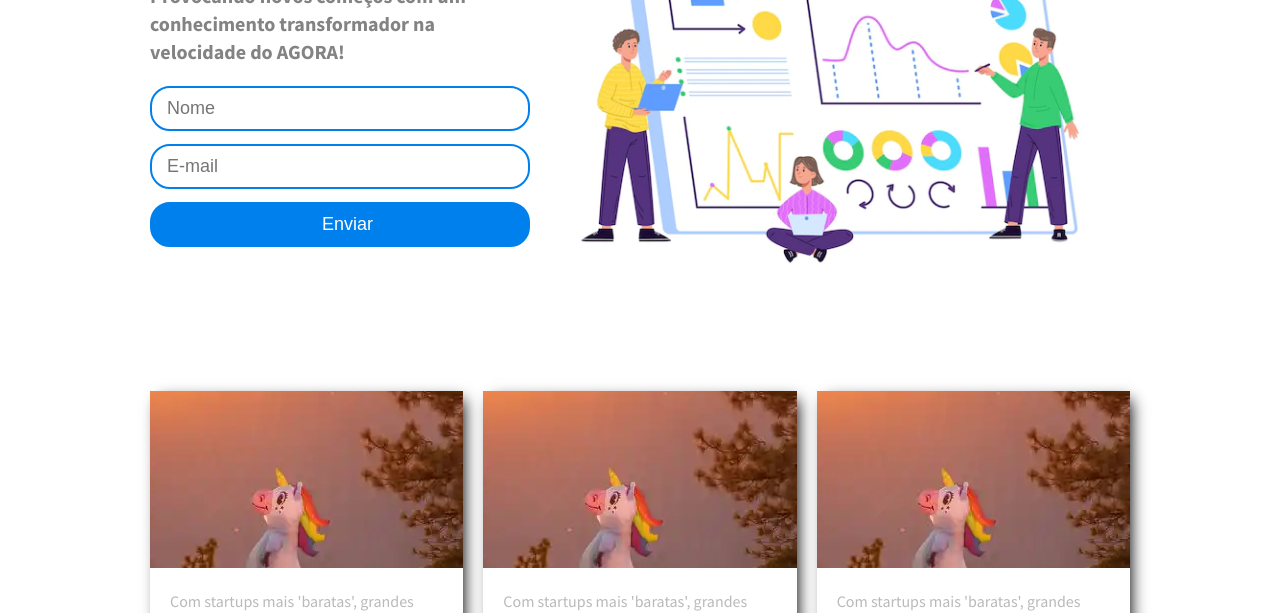
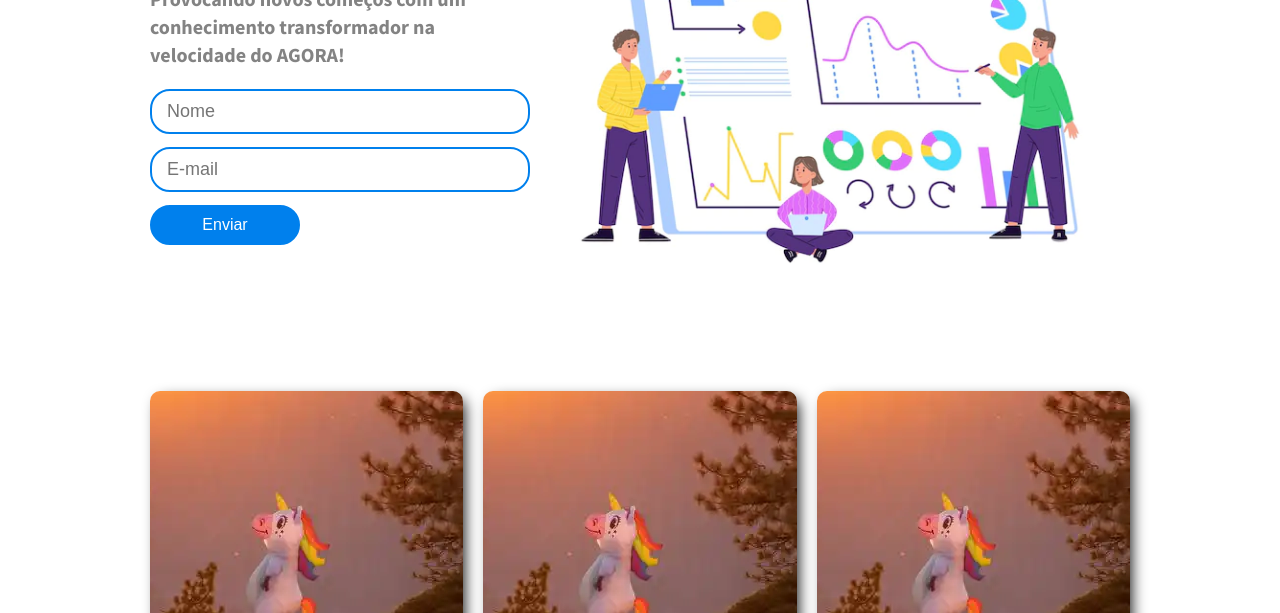
Before and after one commit to DWJacob/tech_academy_aulao, a plain HTML site: page index.html in a window 1280 px wide. Shown: the part 339-952 px from the top of the page. Drawn offline with Linux system fonts and the light colour scheme.

Commit message:
Refina estilo da página

```diff
--- a/CSS/style.css
+++ b/CSS/style.css
@@ -9,7 +9,6 @@
 
 html,
 body {
-    height: 100vh;
     font-family: "Source Sans Pro", Verdana, Geneva, Tahoma, sans-serif;
     text-rendering: optimizeLegibility;
     -webkit-font-smoothing: antialiased;
@@ -105,10 +104,16 @@ form input {
 form [type="submit"] {
     background-color: #0080ed;
     color: white;
+    width: 150px;
+    padding-left: 0;
+    font-size: 16px;
+    height: 40px;
 }
 
 form [type="submit"]:hover {
     cursor: pointer;
+    background-color: rgba(0, 128, 237, 0.75);
+    transform: translateY(-2px);
 }
 
 main .container-main img {
@@ -116,6 +121,10 @@ main .container-main img {
 }
 
 /* CARDS */
+
+a{
+    text-decoration: none;
+}
 
 .cards {
     width: 90%;
@@ -139,6 +148,7 @@ main .container-main img {
     cursor: pointer;
     box-shadow: 5px 5px 15px -4px #000000;
     transition: all 0.3s ease 0s;
+    border-radius: 10px;
 }
 
 .card:hover{
@@ -150,6 +160,8 @@ main .container-main img {
     padding-top: 56.25%;
     overflow: hidden;
     position: relative;
+    border-radius: 10px 10px 0 0;
+    height: 225px;
 }
 
 .image img{
```
